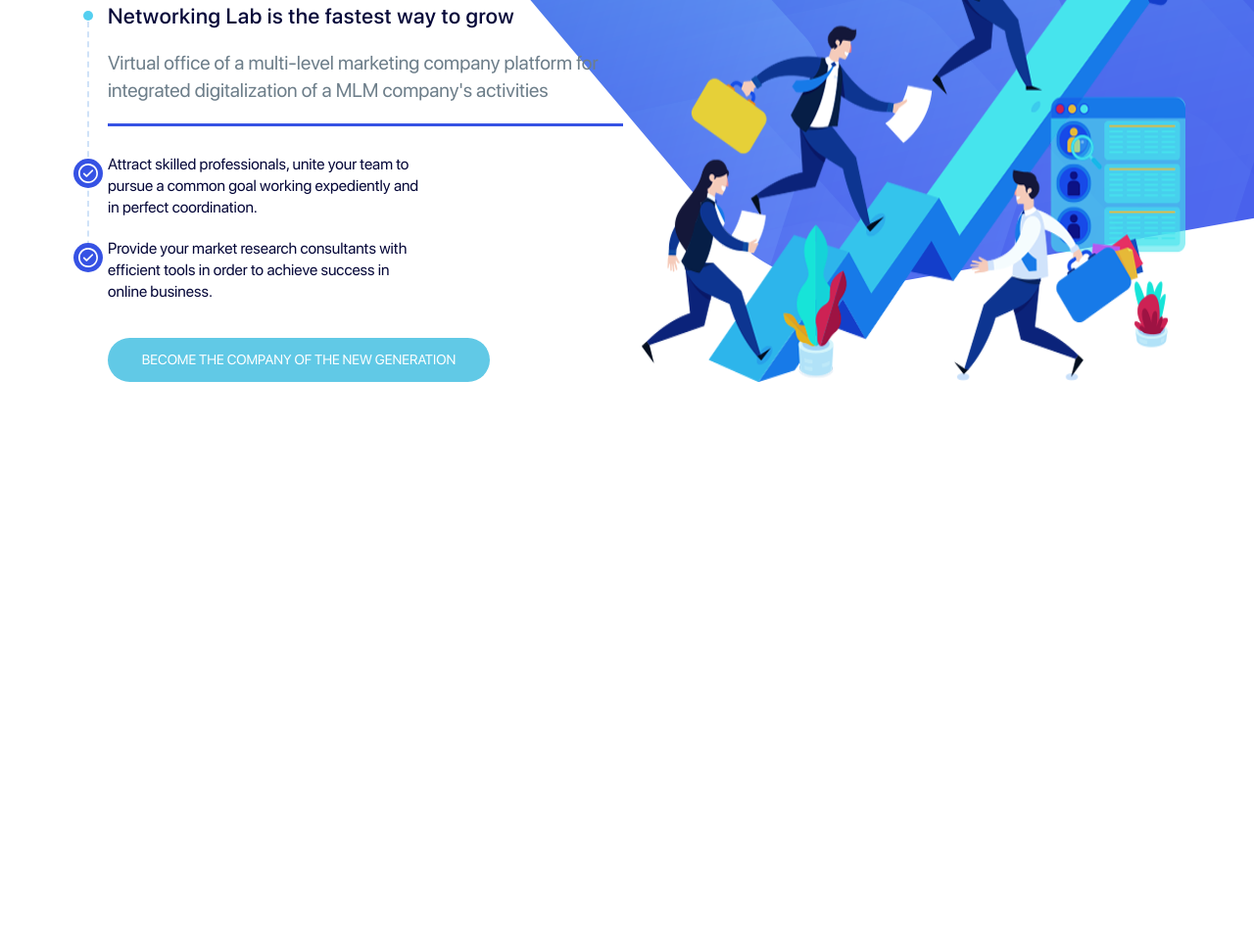
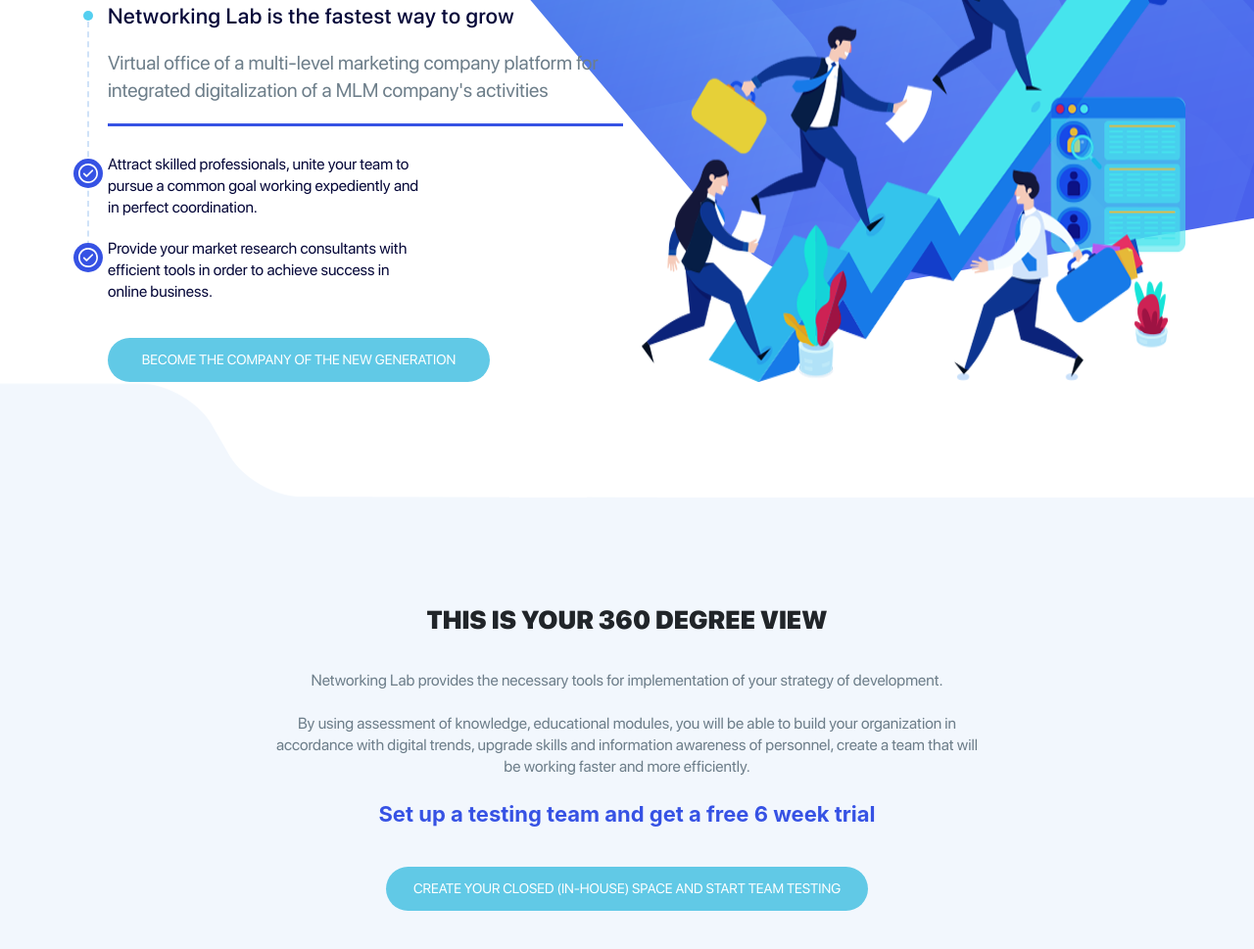
Before and after one commit to stetsiuk/networking-lab, a website: page src/index.html in a window 1280 px wide. Shown: the part 239-1208 px from the top of the page at 98% size. Before the commit the page ends 800 px from the top, so only its background shows below. Drawn offline with nearby package versions, Linux system fonts and the light colour scheme; files that its build step writes are made by us from their sources; a web font is replaced by a local one.

Commit message:
written layout and styles for 'trial' block

```diff
--- a/src/index.html
+++ b/src/index.html
@@ -49,5 +49,15 @@
             </div>
         </div>
     </section>
+    <section class="trial">
+        <div class="container">
+            <h2 class="trial__title">This is your 360 degree view</h2>
+            <div class="trial__text">
+            Networking Lab provides the necessary tools for implementation of your strategy of development.<br><br>
+            By using assessment of knowledge, educational modules, you will be able to build your organization in accordance with digital trends, upgrade skills and information awareness of personnel, create a team that will be working faster and more efficiently. </div>
+            <h3 class="trial__subtitle">Set up a testing team and get a free 6 week trial</h3>
+            <button class="trial__btn btn">Create your closed (in-house) space and start team testing</button>
+        </div>
+    </section>
 </body>
 </html>
--- a/src/sass/base/_button.scss
+++ b/src/sass/base/_button.scss
@@ -1,4 +1,5 @@
 .btn {
+    display: block;
     height: 45px;
     padding: 0 28px;
     color: #fff;
--- a/src/sass/blocks/_promo.scss
+++ b/src/sass/blocks/_promo.scss
@@ -1,6 +1,6 @@
 .promo {
     position: relative;
-    height: 690px;
+    height: 630px;
     padding-top: 15px;
     &__layer {
         position: absolute;
--- /dev/null
+++ b/src/sass/blocks/_trial.scss
@@ -0,0 +1,31 @@
+.trial {
+    padding-top: 226px;
+    height: 720px;
+    background: url('../img/bg/bg_trial.png') no-repeat;
+    &__title {
+        margin-bottom: 0;
+        font-size: 26px;
+        font-weight: 900;
+        text-align: center;
+        text-transform: uppercase;
+    }
+    &__text {
+        margin: 36px auto 0 auto;
+        width: 736px;
+        font-size: 16px;
+        font-weight: 400;
+        line-height: 22px;
+        text-align: center;
+        color: #6d7e8a;
+    }
+    &__subtitle {
+        margin: 24px auto 0 auto;
+        font-size: 22px;
+        font-weight: 700;
+        text-align: center;
+        color: #3652e4;
+    }
+    &__btn {
+        margin: 40px auto 0 auto;
+    }
+}
--- a/src/sass/style.scss
+++ b/src/sass/style.scss
@@ -15,3 +15,4 @@
 @import 'base/button';
 
 @import 'blocks/promo';
+@import 'blocks/trial';
```
Also changed, not shown: src/img/bg/bg_trial.png (added).
